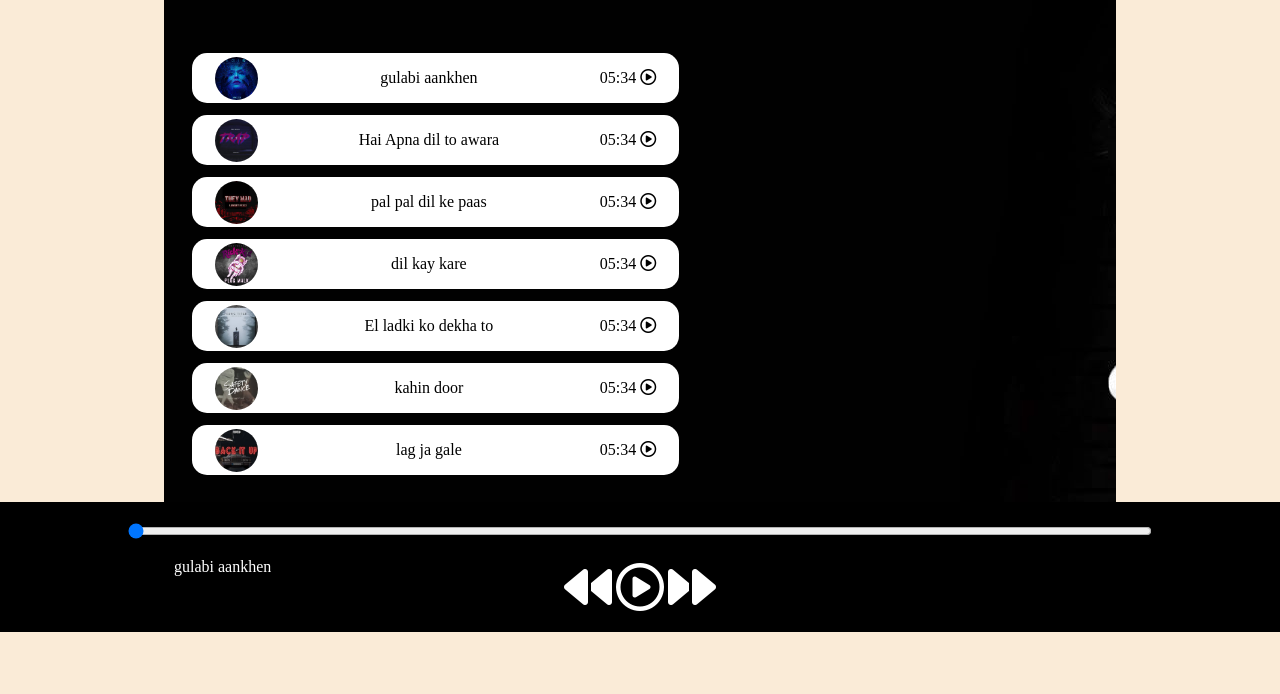
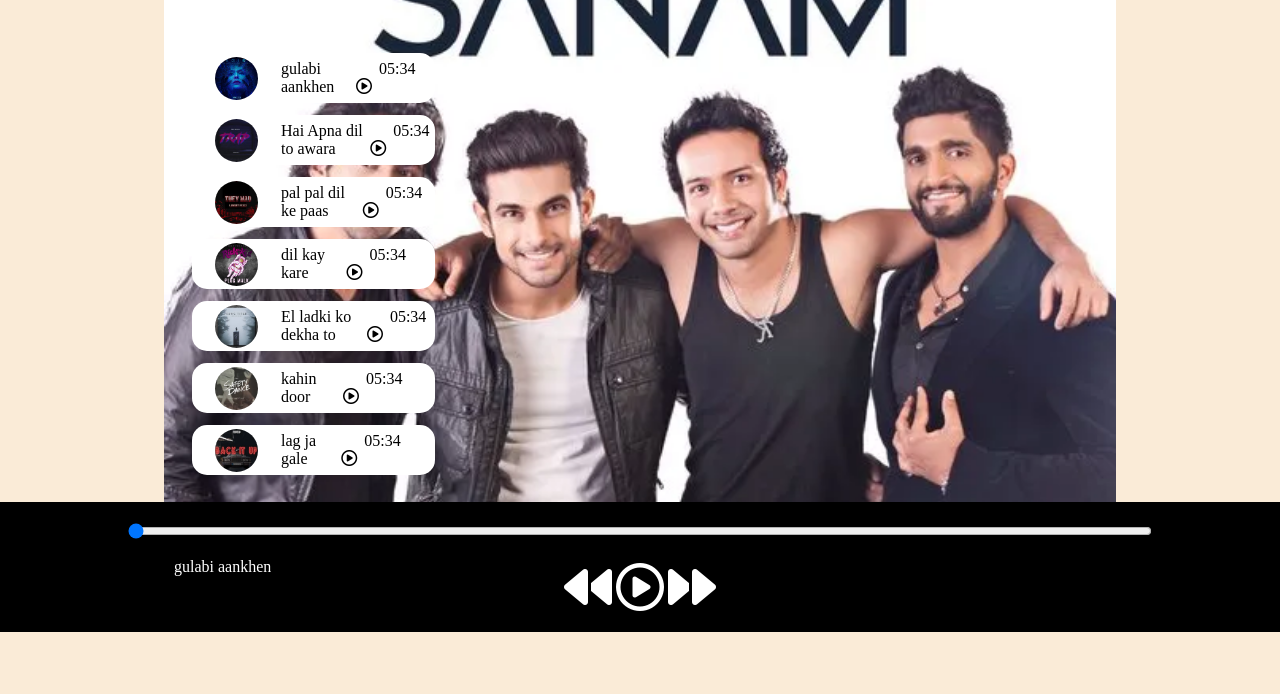
Before and after one commit to PiyushGavali19/Spotify-Clone, a plain HTML site: page index.html in a window 1280 px wide. Shown: the part 168-862 px from the top of the page. Drawn offline with Linux system fonts and the light colour scheme; files whose address does not match are found by name.

Commit message:
Update style.css
updated for SANAM-songs

```diff
--- a/style.css
+++ b/style.css
@@ -1,7 +1,6 @@
 
 body{
     background-color: antiquewhite;
-
 }
 
 *{
@@ -41,17 +40,17 @@ nav ul li{
 
 .container{
     min-height: 70vh;
-    background-color: black;
-    color: white;
-    /* background-color: white;
-    color: black; */
+    /* background-color: black;
+    color: white; */
+    background-color: white;
+    color: black;
     display: flex;
     margin: 28px auto ;
     width:70%;
     border-radius: 14px;
     padding: 28px;
-    background-image: url('bg.jpg');
-    /* background-size: cover; */
+    background-image: url('Sanam-Band.webp');
+    background-size: cover;
 }
 
 .bottom{
@@ -84,6 +83,7 @@ nav ul li{
     display: flex;
     background-color: white;
     /* width: 80%; */
+    width: 19vw;
     color: black;
     margin: 12px 0;
     justify-content: space-between;
```
